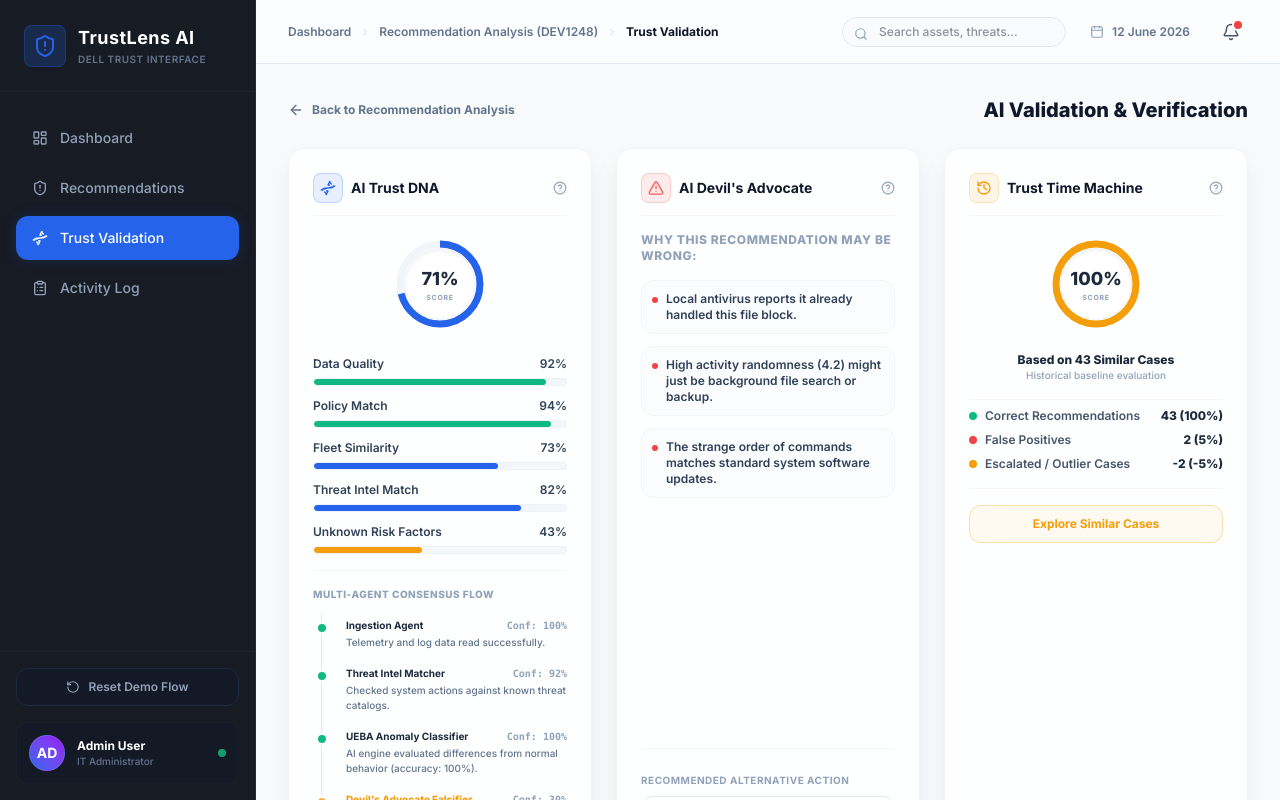
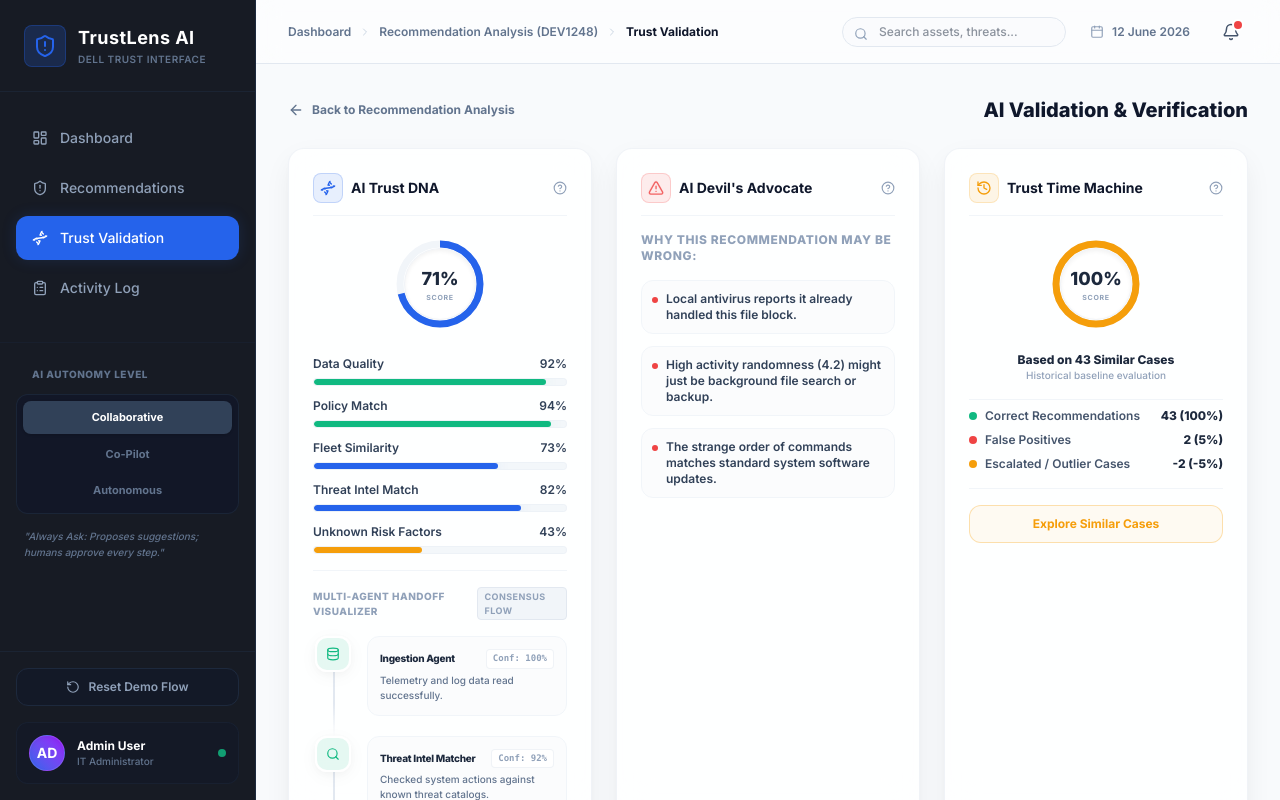
Before and after one commit to zephyrmuskan/dell, a React (Vite) app: page / in a window 1280 px wide. Both pictures are taken after a click on the button "Trust Validation". Built offline with nearby package versions, Linux system fonts and the light colour scheme.

Commit message:
feat(ui): implement autonomy dial and consensus handoff visualizer

```diff
--- a/src/components/Sidebar.tsx
+++ b/src/components/Sidebar.tsx
@@ -10,7 +10,7 @@
 } from 'lucide-react';
 
 export const Sidebar: React.FC = () => {
-  const { currentScreen, setCurrentScreen, resetDemo } = useWorkflow();
+  const { currentScreen, setCurrentScreen, resetDemo, autonomyLevel, setAutonomyLevel } = useWorkflow();
 
   const navItems = [
     { id: 1, label: 'Dashboard', icon: LayoutDashboard, screen: 1 },
@@ -56,6 +56,50 @@
           })}
         </nav>
 
+        {/* Autonomy Dial */}
+        <div className="mt-8 px-4 border-t border-slate-800/40 pt-6">
+          <p className="text-[10px] text-slate-500 font-extrabold tracking-wider uppercase px-4 mb-3">AI Autonomy Level</p>
+
+          <div className="bg-slate-900/60 p-1.5 rounded-xl border border-slate-800/80 flex flex-col space-y-1">
+            {(['collaborative', 'copilot', 'autonomous'] as const).map((level) => {
+              const active = autonomyLevel === level;
+              const labels = {
+                collaborative: 'Collaborative',
+                copilot: 'Co-Pilot',
+                autonomous: 'Autonomous'
+              };
+              const activeColors = {
+                collaborative: 'bg-slate-700 text-white shadow-sm',
+                copilot: 'bg-brand-blue text-white shadow-glow-blue',
+                autonomous: 'bg-brand-emerald text-white shadow-glow-emerald'
+              };
+
+              return (
+                <button
+                  key={level}
+                  onClick={() => setAutonomyLevel(level)}
+                  className={`px-3 py-2 rounded-lg text-[11px] font-bold transition-all duration-200 text-center ${
+                    active
+                      ? activeColors[level]
+                      : 'text-slate-500 hover:text-slate-300 hover:bg-slate-800/20'
+                  }`}
+                >
+                  {labels[level]}
+                </button>
+              );
+            })}
+          </div>
+
+          <p className="text-[10px] text-slate-500 font-medium leading-relaxed mt-3.5 px-2 transition-all duration-300 italic">
+            "{
+              autonomyLevel === 'collaborative'
+                ? "Always Ask: Proposes suggestions; humans approve every step."
+                : autonomyLevel === 'copilot'
+                ? "Co-Pilot: AI auto-resolves Medium threats; prompts on High/Critical."
+                : "Act & Audit: Auto-executes all recommendations and logs them."
+            }"
+          </p>
+        </div>
       </div>
 
       {/* Profile & Reset Demo */}
--- a/src/context/WorkflowContext.tsx
+++ b/src/context/WorkflowContext.tsx
@@ -3,6 +3,7 @@
 
 export type Severity = 'Critical' | 'High' | 'Medium';
 export type RecommendationStatus = 'Pending' | 'Approved' | 'Rejected' | 'Escalated' | 'Details Requested';
+export type AutonomyLevel = 'collaborative' | 'copilot' | 'autonomous';
 
 export interface ShapFactor {
   feature: string;
@@ -98,6 +99,8 @@
     medium: number;
   };
   injectScenario: (scenarioId: string) => void;
+  autonomyLevel: AutonomyLevel;
+  setAutonomyLevel: (level: AutonomyLevel) => void;
 }
 
 const initialRecommendations = siemData.recommendations as Recommendation[];
@@ -115,13 +118,26 @@
   const [decisionNotes, setDecisionNotes] = useState<string>('');
   const [showSuccessToast, setShowSuccessToast] = useState<boolean>(false);
 
-  const activeRec = recommendations.find((r) => r.id === activeRecId) || recommendations[0];
+  const [autonomyLevel, setAutonomyLevel] = useState<AutonomyLevel>('collaborative');
+
+  const adaptedRecommendations = recommendations.map((rec) => {
+    if (autonomyLevel === 'autonomous') {
+      return { ...rec, status: rec.status === 'Pending' ? 'Approved' : rec.status } as Recommendation;
+    } else if (autonomyLevel === 'copilot') {
+      if (rec.severity === 'Medium') {
+        return { ...rec, status: rec.status === 'Pending' ? 'Approved' : rec.status } as Recommendation;
+      }
+    }
+    return rec;
+  });
+
+  const activeRec = adaptedRecommendations.find((r) => r.id === activeRecId) || adaptedRecommendations[0];
 
   const dashboardStats = {
-    total_alerts: initialStats.total_alerts + (recommendations.length - initialRecommendations.length),
-    critical: initialStats.critical + recommendations.filter(r => r.severity === 'Critical' && !initialRecommendations.some(ir => ir.id === r.id)).length,
-    high: initialStats.high + recommendations.filter(r => r.severity === 'High' && !initialRecommendations.some(ir => ir.id === r.id)).length,
-    medium: initialStats.medium + recommendations.filter(r => r.severity === 'Medium' && !initialRecommendations.some(ir => ir.id === r.id)).length,
+    total_alerts: initialStats.total_alerts + (adaptedRecommendations.length - initialRecommendations.length),
+    critical: initialStats.critical + adaptedRecommendations.filter(r => r.severity === 'Critical' && !initialRecommendations.some(ir => ir.id === r.id)).length,
+    high: initialStats.high + adaptedRecommendations.filter(r => r.severity === 'High' && !initialRecommendations.some(ir => ir.id === r.id)).length,
+    medium: initialStats.medium + adaptedRecommendations.filter(r => r.severity === 'Medium' && !initialRecommendations.some(ir => ir.id === r.id)).length,
   };
 
   const injectScenario = (scenarioId: string) => {
@@ -209,6 +225,7 @@
     setSelectedAltAction(false);
     setDecisionNotes('');
     setShowSuccessToast(false);
+    setAutonomyLevel('collaborative');
   };
 
   return (
@@ -216,7 +233,7 @@
       value={{
         currentScreen,
         setCurrentScreen,
-        recommendations,
+        recommendations: adaptedRecommendations,
         activeRecId,
         setActiveRecId,
         activeRec,
@@ -230,7 +247,9 @@
         showSuccessToast,
         setShowSuccessToast,
         dashboardStats,
-        injectScenario
+        injectScenario,
+        autonomyLevel,
+        setAutonomyLevel
       }}
     >
       {children}
--- a/src/screens/DashboardScreen.tsx
+++ b/src/screens/DashboardScreen.tsx
@@ -14,7 +14,7 @@
 import { motion } from 'framer-motion';
 
 export const DashboardScreen: React.FC = () => {
-  const { recommendations, setActiveRecId, setCurrentScreen, dashboardStats } = useWorkflow();
+  const { recommendations, setActiveRecId, setCurrentScreen, dashboardStats, autonomyLevel } = useWorkflow();
 
   const handleAnalyze = (id: string) => {
     setActiveRecId(id);
@@ -76,7 +76,7 @@
           </div>
           <span className="inline-flex items-center px-2.5 py-0.5 rounded-full text-xs font-bold bg-brand-blue/10 text-brand-blue border border-brand-blue/20">
             <Cpu className="h-3 w-3 mr-1" />
-            3 Recommendations Pending Review
+            {recommendations.filter(r => r.status === 'Pending').length} Recommendations Pending Review
           </span>
         </div>
 
@@ -104,6 +104,17 @@
                     Escalated: 'bg-brand-amber/10 text-brand-amber border-brand-amber/20',
                     'Details Requested': 'bg-brand-blue/10 text-brand-blue border-brand-blue/20'
                   };
+
+                  let displayStatus = rec.status as string;
+                  if (rec.status === 'Approved') {
+                    if (autonomyLevel === 'autonomous') {
+                      displayStatus = 'Auto-Executed';
+                    } else if (autonomyLevel === 'copilot' && rec.severity === 'Medium') {
+                      displayStatus = 'Auto-Resolved';
+                    } else {
+                      displayStatus = 'Approved';
+                    }
+                  }
 
                   return (
                     <tr
@@ -135,8 +146,12 @@
                         </div>
                       </td>
                       <td className="px-6 py-4 whitespace-nowrap text-center">
-                        <span className={`inline-flex items-center px-2 py-0.5 rounded-full text-xs font-bold border ${statusColors[rec.status]}`}>
-                          {rec.status}
+                        <span className={`inline-flex items-center px-2 py-0.5 rounded-full text-xs font-bold border ${
+                          displayStatus === 'Auto-Executed' || displayStatus === 'Auto-Resolved'
+                            ? 'bg-brand-emerald/10 text-brand-emerald border-brand-emerald/20'
+                            : statusColors[rec.status]
+                        }`}>
+                          {displayStatus}
                         </span>
                       </td>
                       <td className="px-6 py-4 whitespace-nowrap text-right">
@@ -144,7 +159,7 @@
                           onClick={() => handleAnalyze(rec.id)}
                           className="inline-flex items-center space-x-1 px-3 py-1.5 rounded-lg text-xs font-bold text-brand-blue bg-brand-blue/10 hover:bg-brand-blue hover:text-white transition-all duration-200"
                         >
-                          <span>Analyze</span>
+                          <span>{rec.status === 'Approved' ? 'View Audit' : 'Analyze'}</span>
                           <ChevronRight className="h-3 w-3 group-hover:translate-x-0.5 transition-transform" />
                         </button>
                       </td>
--- a/src/screens/ValidationScreen.tsx
+++ b/src/screens/ValidationScreen.tsx
@@ -10,7 +10,11 @@
   HelpCircle,
   History,
   Eye,
-  AlertTriangle
+  AlertTriangle,
+  Database,
+  Search,
+  Cpu,
+  Scale
 } from 'lucide-react';
 import { motion } from 'framer-motion';
 
@@ -116,23 +120,55 @@
               <ProgressBar label="Unknown Risk Factors" value={trustDNA.unknownRisk} color="amber" />
             </div>
 
-            {/* Multi-Agent Collaboration Consensus Graph */}
-            <div className="space-y-3 pt-4 border-t border-slate-100">
-              <h4 className="text-[10px] font-extrabold text-slate-400 uppercase tracking-wider">Multi-Agent Consensus Flow</h4>
-              <div className="relative border-l border-slate-200 ml-2 space-y-4 py-1">
+            {/* Multi-Agent Handoff Visualizer */}
+            <div className="space-y-4 pt-4 border-t border-slate-100">
+              <div className="flex justify-between items-center">
+                <h4 className="text-[10px] font-extrabold text-slate-400 uppercase tracking-wider m-0">Multi-Agent Handoff Visualizer</h4>
+                <span className="text-[9px] font-bold text-slate-400 bg-slate-100 border border-slate-200 px-1.5 py-0.5 rounded uppercase tracking-wider">Consensus Flow</span>
+              </div>
+
+              <div className="relative pl-0.5 space-y-5">
                 {subagents && subagents.map((step, idx) => {
+                  const isLast = idx === subagents.length - 1;
                   const isAdvocate = step.name.includes("Devil");
+
+                  // Pick colors based on role
+                  const iconBg = isAdvocate
+                    ? 'bg-brand-amber/10 text-brand-amber border-brand-amber/30 shadow-glow-amber animate-pulse'
+                    : 'bg-brand-emerald/10 text-brand-emerald border-brand-emerald/30';
+
+                  const getAgentIcon = (name: string) => {
+                    if (name.includes("Ingestion")) return <Database className="h-3.5 w-3.5" />;
+                    if (name.includes("Intel")) return <Search className="h-3.5 w-3.5" />;
+                    if (name.includes("Anomaly") || name.includes("Classifier")) return <Cpu className="h-3.5 w-3.5" />;
+                    return <Scale className="h-3.5 w-3.5" />;
+                  };
+
                   return (
-                    <div key={idx} className="relative pl-6">
-                      <span className={`absolute -left-1.5 top-1 h-3 w-3 rounded-full border-2 border-white flex items-center justify-center ${
-                        isAdvocate ? 'bg-brand-amber animate-pulse' : 'bg-brand-emerald'
-                      }`}></span>
-                      <div className="space-y-0.5">
-                        <div className="flex justify-between items-center text-[10px] font-bold">
-                          <span className={isAdvocate ? 'text-brand-amber font-extrabold' : 'text-slate-800'}>{step.name}</span>
-                          <span className="text-slate-400 font-mono">Conf: {step.score}%</span>
+                    <div key={idx} className="relative flex items-start group">
+                      {/* Vertical line connection */}
+                      {!isLast && (
+                        <div className="absolute left-4.5 top-9 bottom-[-20px] w-[2px] bg-gradient-to-b from-slate-200 via-slate-200 to-transparent"></div>
+                      )}
+
+                      {/* Step Indicator with Icon */}
+                      <div className={`z-10 flex items-center justify-center h-9 w-9 rounded-xl border-2 border-white shadow-premium transition-all duration-300 transform group-hover:scale-110 ${iconBg}`}>
+                        {getAgentIcon(step.name)}
+                      </div>
+
+                      {/* Content Card */}
+                      <div className="ml-4 flex-1 bg-slate-50/60 hover:bg-slate-50 border border-slate-100 hover:border-slate-200/80 p-3 rounded-xl transition-all duration-300">
+                        <div className="flex justify-between items-center">
+                          <span className={`text-[10px] font-black tracking-tight ${isAdvocate ? 'text-brand-amber' : 'text-slate-800'}`}>
+                            {step.name}
+                          </span>
+                          <span className="text-[9px] font-extrabold text-slate-400 bg-white border border-slate-200/50 px-1.5 py-0.5 rounded font-mono">
+                            Conf: {step.score}%
+                          </span>
                         </div>
-                        <p className="text-[10px] text-slate-500 font-medium leading-normal m-0">{step.details}</p>
+                        <p className="text-[10px] text-slate-500 font-medium leading-normal mt-1 m-0">
+                          {step.details}
+                        </p>
                       </div>
                     </div>
                   );
```
